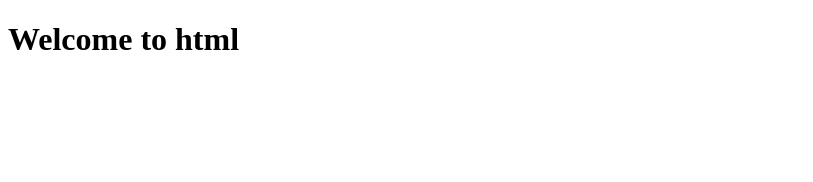
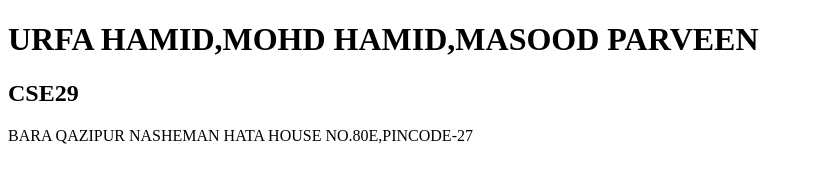
Before and after one commit to Urfahamid/HTML-CSE29, a plain HTML site: page index.html in a window 1280 px wide. Shown: the whole page, without its empty margins (0-813 px from the left). Drawn offline with Linux system fonts and the light colour scheme.

Commit message:
new file

```diff
--- a/index.html
+++ b/index.html
@@ -3,9 +3,11 @@
   <head>
     <meta chaeset="UTF-8">
     <meta name="veiwport"content="width=device-width, initial scale=1.8">
-    <title>My First live page</title>
+    <title>My First HTML page</title>
 </head>
 <body>
-    <h1>Welcome to html</h1>
+    <h1>URFA HAMID,MOHD HAMID,MASOOD PARVEEN</h1>
+    <h2>CSE29</h2>
+    <p>BARA QAZIPUR NASHEMAN HATA HOUSE NO.80E,PINCODE-27</p>
 </body>
 </html>
```
Also changed, not shown: 1 other file.
